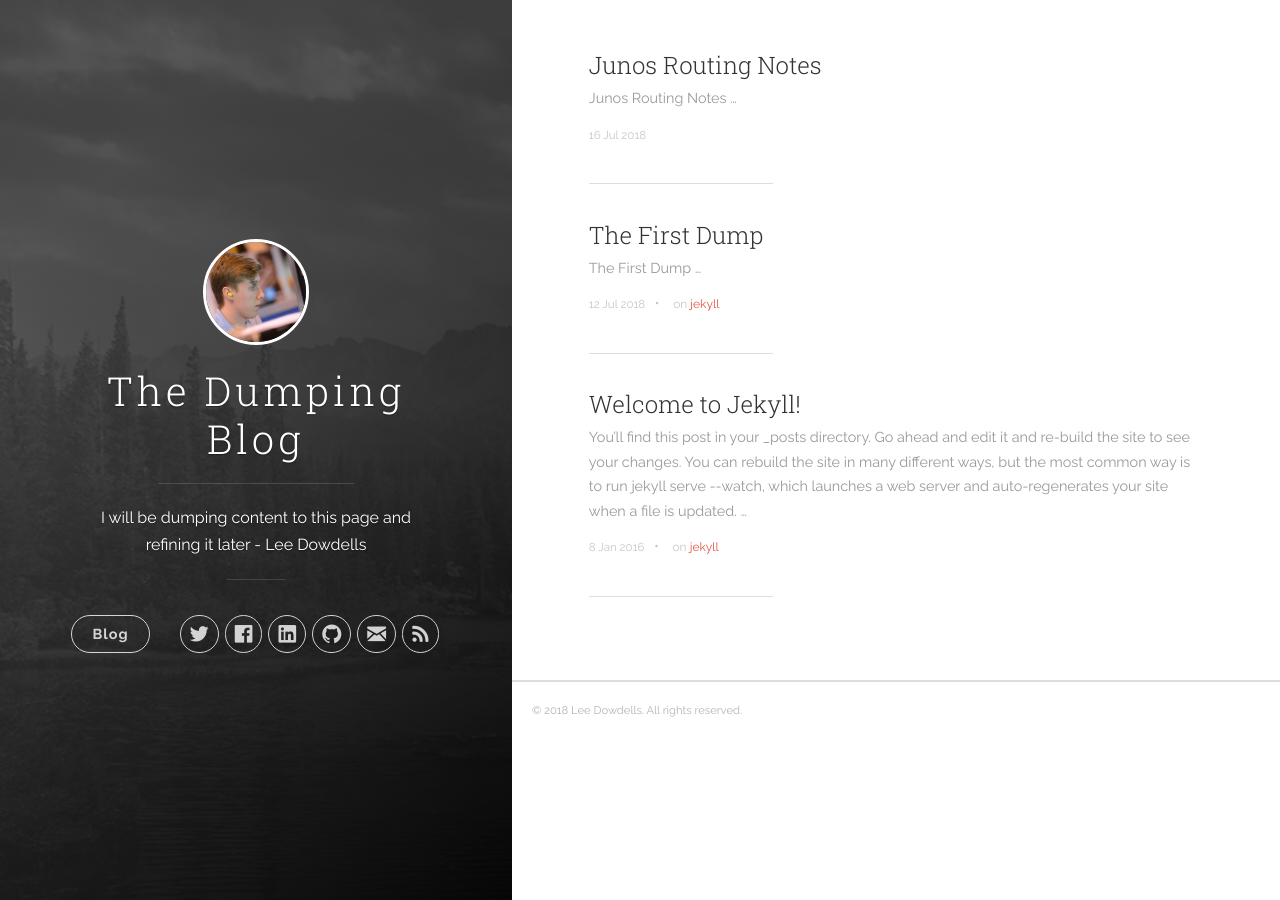
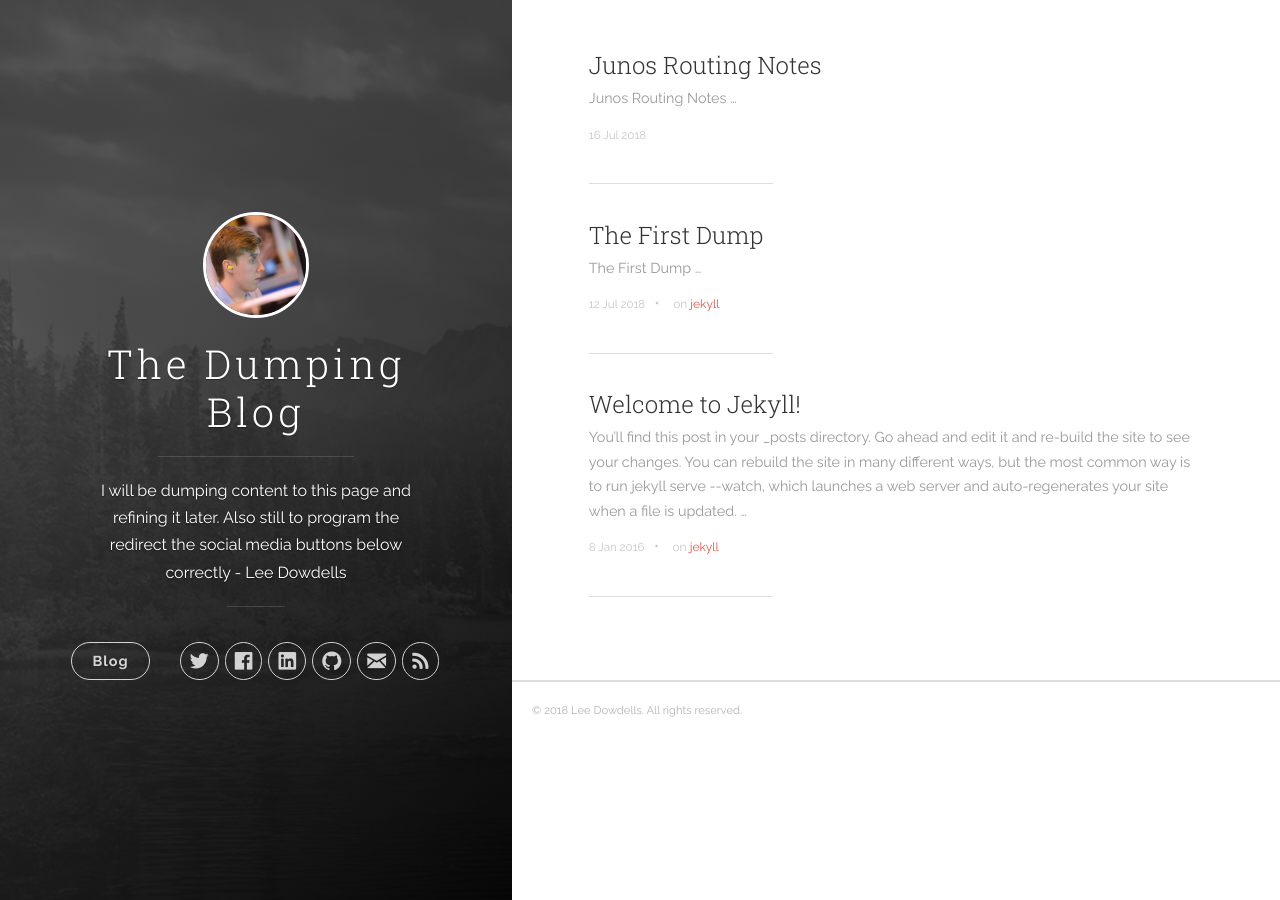
Before and after one commit to commit-confirm/commit-confirm.github.io, a Jekyll site: the page built from index.html, in a window 1280 px wide. Built offline with Jekyll 4.4.1, drawn with Linux system fonts in a browser that asks for light colours; the list of posts is cut into pages by our own code; some of the changed lines change nothing that is shown.

Commit message:
Putting temp buttons and note in place

```diff
--- a/_config.yml
+++ b/_config.yml
@@ -1,6 +1,6 @@
 # Site settings
 title: The Dumping Blog
-description: 'I will be dumping content to this page and refining it later - Lee Dowdells'
+description: 'I will be dumping content to this page and refining it later. Also still to program the redirect the social media buttons below correctly - Lee Dowdells'
 url: 'https://lee2098.github.io'
 baseurl: ''
 # google_analytics: 'UA-XXXXXX-X'
@@ -9,10 +9,10 @@
 author:
   name: 'Lee Dowdells'
   email: lee-2098@live.co.uk
-  twitter_username: holder
-  facebook_username: holder
-  github_username:  holder
-  linkedin_username:  holder
+  twitter_username: 404
+  facebook_username: 404
+  github_username:  404
+  linkedin_username:  404
 
 defaults:
   -
```
